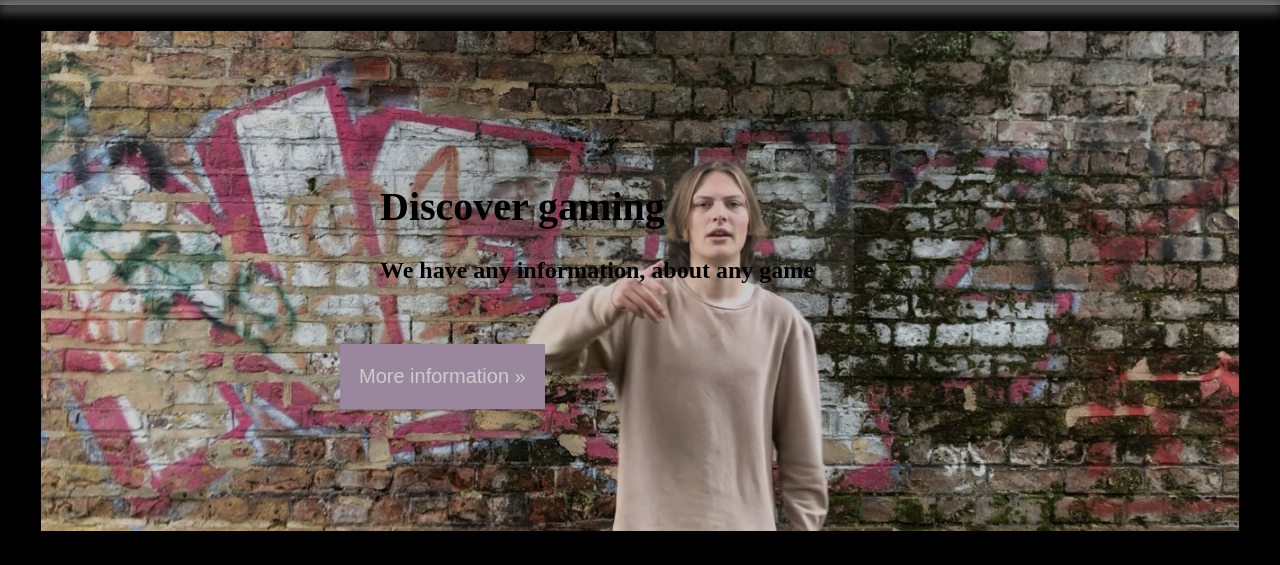
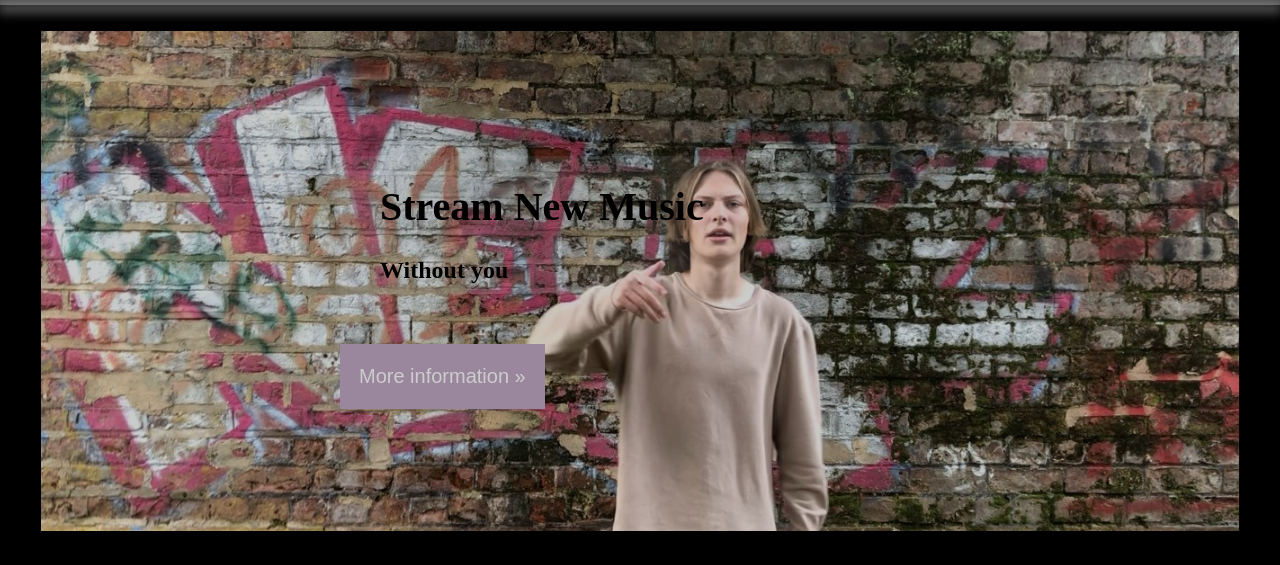
Before and after one commit to Damien-Cook/Empirical, a plain HTML site: page index.html in a window 1280 px wide. Shown: the part 205-770 px from the top of the page. Drawn offline with nearby package versions, Linux system fonts and the light colour scheme; a script that the page names is missing; a web font is replaced by a local one.

Commit message:
Update index.html

```diff
--- a/index.html
+++ b/index.html
@@ -46,8 +46,8 @@
                 <div class="hero hero-1">
                     <div class="hero-content">
                         <div class="transbox">
-                            <h1 class="hero-title">Discover gaming</h1>
-                            <h2 class="hero-subtitle">We have any information, about any game</h2>
+                            <h1 class="hero-title">Stream New Music</h1>
+                            <h2 class="hero-subtitle">Without you</h2>
                         </div>
                         <button type="button" class="hero-button" onclick="location.href='latestnews.html'">More information &raquo;</button>
                     </div>
@@ -55,8 +55,8 @@
                 <div class="hero hero-2">
                     <div class="hero-content">
                         <div class="transbox2">
-                            <h1 class="hero-title">Discover gaming</h1>
-                            <h2 class="hero-subtitle">We have any information, about any game</h2>
+                            <h1 class="hero-title">Stream New Music</h1>
+                            <h2 class="hero-subtitle">Without you</h2>
                         </div>
                         <button type="button" class="hero-button" onclick="location.href='latestnews.html'">More information &raquo;</button>
                     </div>
@@ -64,8 +64,8 @@
                 <div class="hero hero-3">
                     <div class="hero-content">
                         <div class="transbox3">
-                            <h1 class="hero-title">Discover gaming</h1>
-                            <h2 class="hero-subtitle">We have any information, about any game</h2>
+                            <h1 class="hero-title">Stream New Music</h1>
+                            <h2 class="hero-subtitle">Without you</h2>
                             </div>
                         <button type="button" class="hero-button" onclick="location.href='latestnews.html'">More information &raquo;</button>
                     </div>
@@ -73,8 +73,8 @@
                 <div class="hero hero-4">
                     <div class="hero-content">
                         <div class="transbox4">
-                            <h1 class="hero-title">Discover gaming</h1>
-                            <h2 class="hero-subtitle">We have any information, about any game</h2>
+                            <h1 class="hero-title">Stream New Music</h1>
+                            <h2 class="hero-subtitle">Without you</h2>
                         </div>
                         <button type="button" class="hero-button" onclick="location.href='zeldatribute.html'">Tribute to Link &raquo;</button>
                     </div>
```
